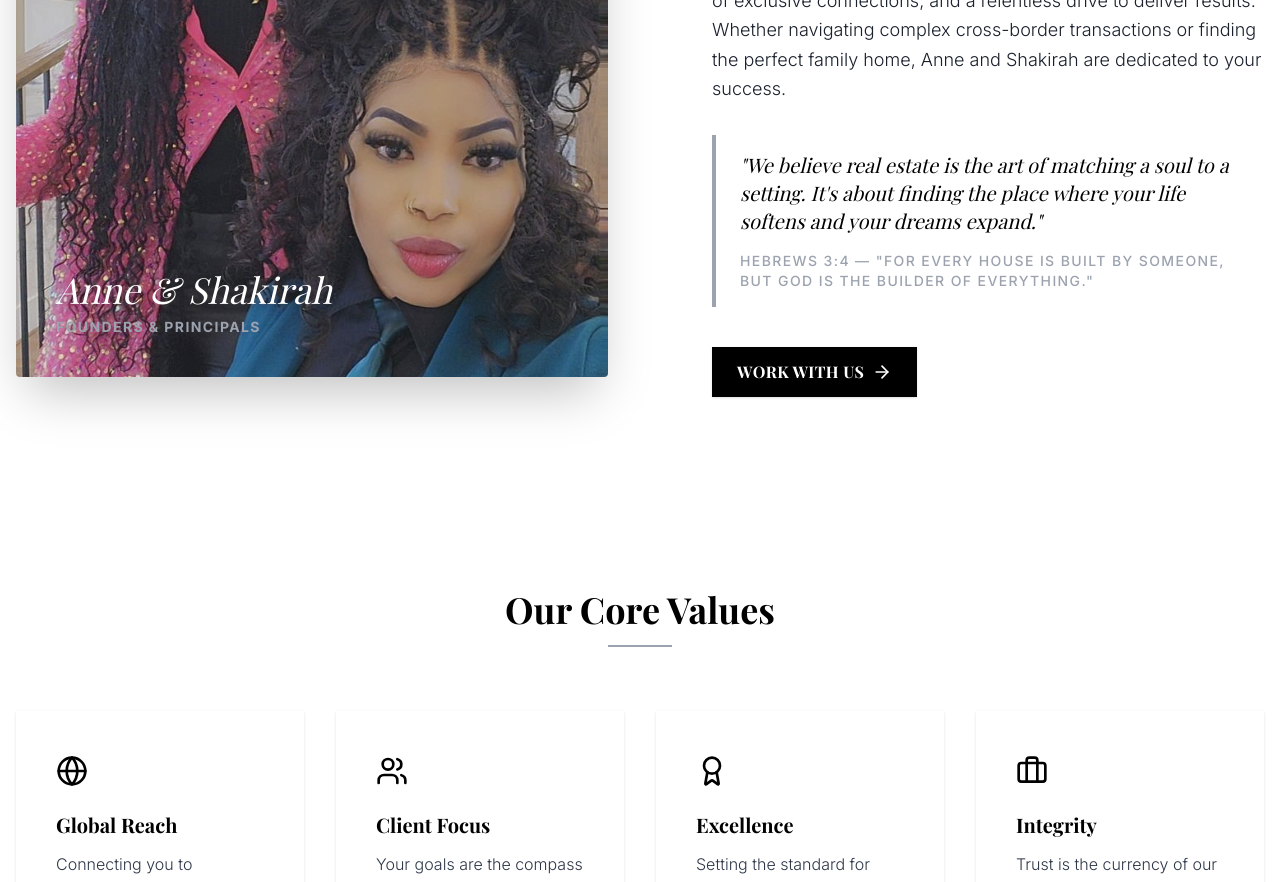
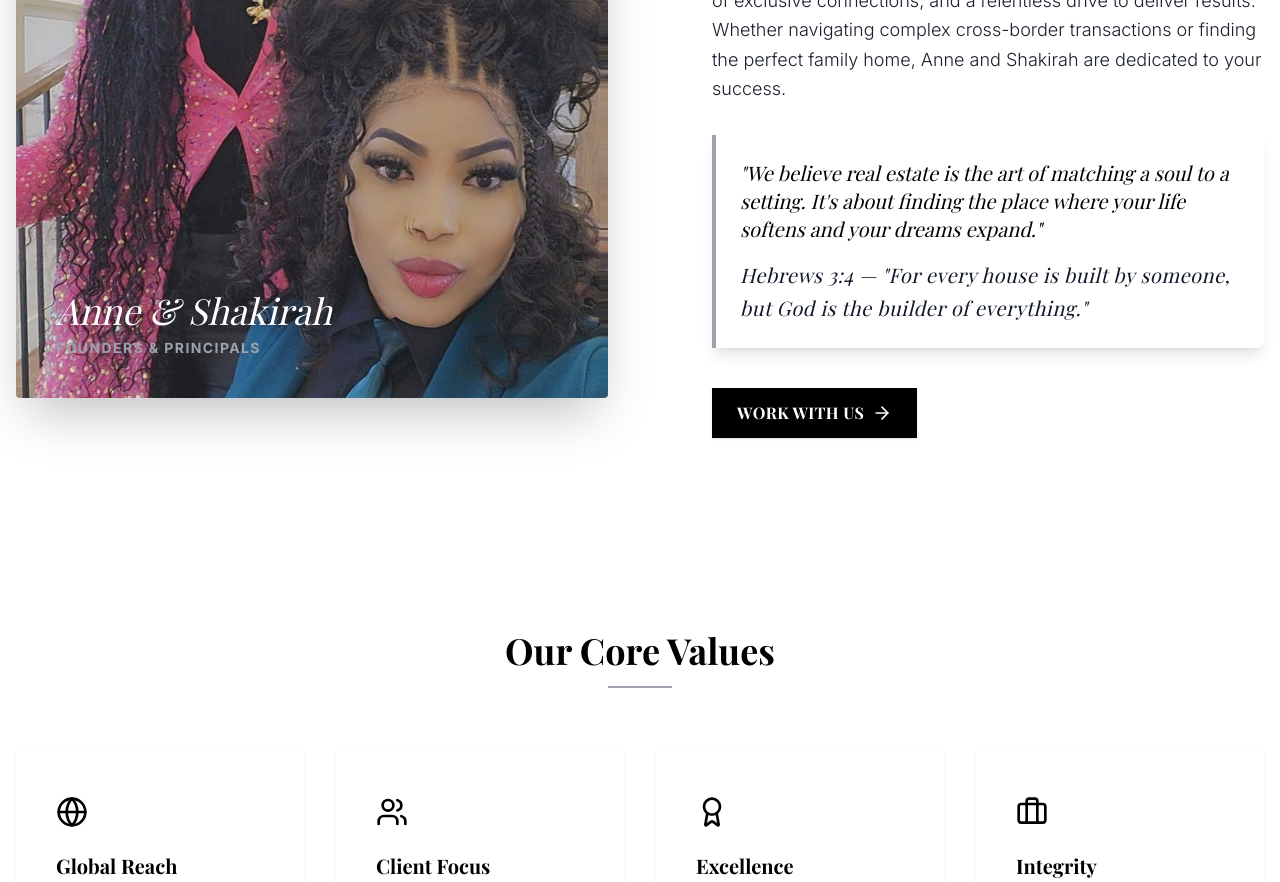
Before and after one commit to ItsAkinlaja/softliferealtygroup, a React (Vite) app: page /about in a window 1280 px wide. Shown: the part 1060-1942 px from the top of the page. Built offline with nearby package versions, Linux system fonts and the light colour scheme; a web font is replaced by a local one.

Commit message:
finishing up

```diff
--- a/src/pages/About.jsx
+++ b/src/pages/About.jsx
@@ -67,11 +67,11 @@ const About = () => {
                             Their partnership combines years of industry expertise, a network of exclusive connections, and a relentless drive to deliver results. Whether navigating complex cross-border transactions or finding the perfect family home, Anne and Shakirah are dedicated to your success.
                         </p>
 
-                        <div className="border-l-4 border-gold pl-6 py-4 mb-10 bg-beige/30 pr-4 rounded-r-sm">
+                        <div className="bg-white/80 backdrop-blur-sm border-l-4 border-gold pl-6 py-6 mb-10 pr-4 rounded-r-lg shadow-lg hover:shadow-2xl transition-all duration-500 transform hover:scale-105 hover:-translate-y-2">
                             <p className="text-xl font-serif italic text-charcoal mb-4">
                                 "We believe real estate is the art of matching a soul to a setting. It's about finding the place where your life softens and your dreams expand."
                             </p>
-                            <p className="text-sm font-medium text-gold uppercase tracking-widest">
+                            <p className="text-lg md:text-xl font-serif italic text-gray-900 tracking-wide leading-relaxed">
                                 Hebrews 3:4 — "For every house is built by someone, but God is the builder of everything."
                             </p>
                         </div>
```
